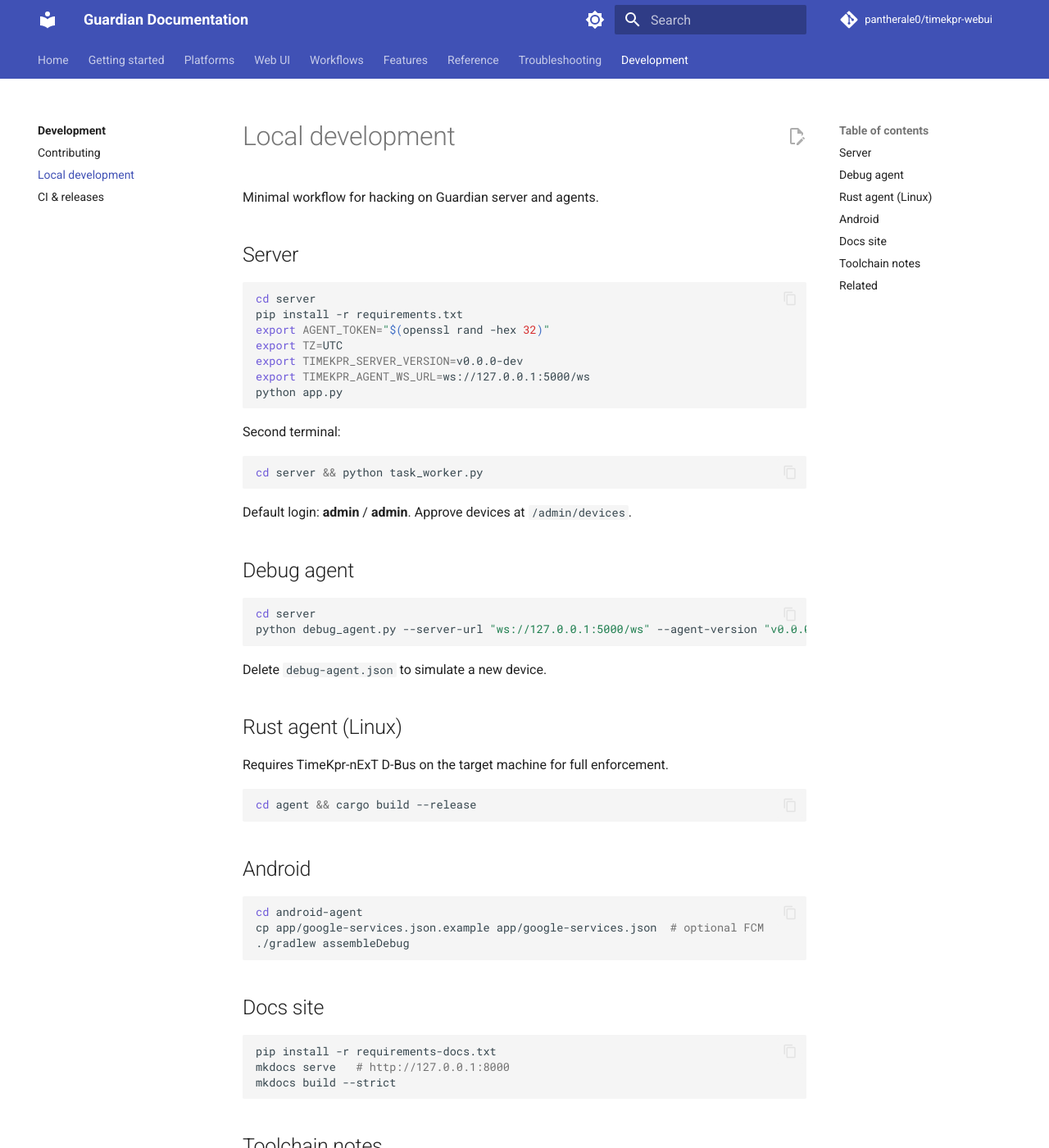
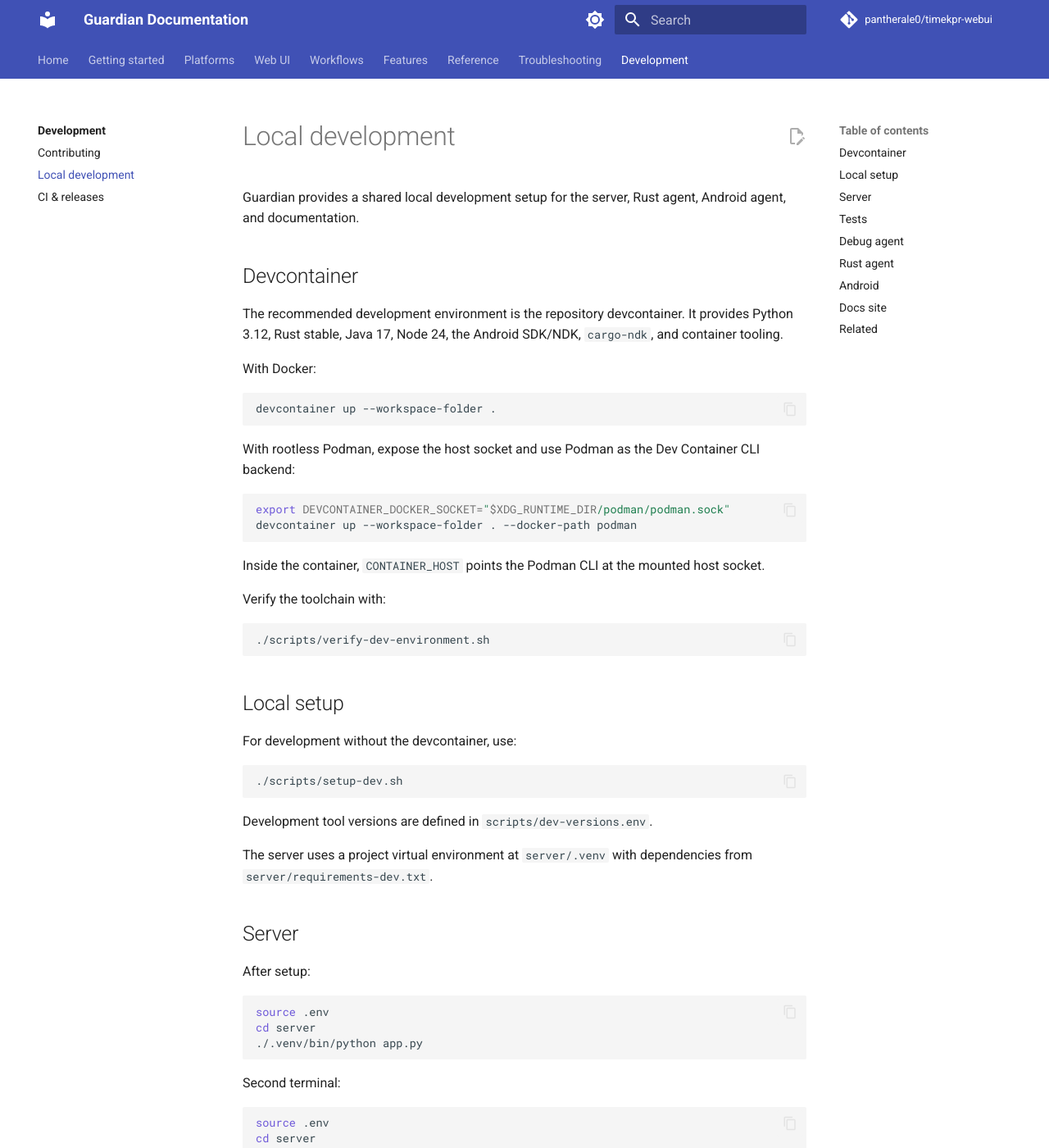
Before and after one commit to Guardian-Parental-Controls/docs, an MkDocs documentation site: the page built from docs/development/local-dev.md, in a window 1280 px wide and 1400 px high. Shown: the whole window at 82% size. Built offline with MkDocs 1.6.1 and Material for MkDocs 9.7.7, drawn with Linux system fonts in a browser that asks for light colours; comment, search, counter and statistics services are not loaded; the version menu is left out; some of the changed text lies outside the part shown.

Commit message:
dev: add portable development environment
Add a portable development environment for Docker and rootless Podman workflows across Linux, WSL2, and GitHub-oriented development.

- add Ubuntu 24.04 devcontainer with Python 3.12, Rust, Java 17, Node 24, Android SDK/NDK, cargo-ndk, Podman and Docker tooling
- centralize development tool versions in scripts/dev-versions.env
- align setup-dev.sh with the devcontainer toolchain and server/.venv
- add explicit server development/test dependencies
- enable parallel pytest execution with pytest-xdist
- exclude virtualenv contents from i18n usage scanning
- add development environment verification
- support a generic host container socket for rootless Podman

Validated with:
- 562 server tests passing in 18.75s
- cargo check
- Android Rust/NDK and UniFFI build
- Android assembleDebug
- mkdocs build --strict
- remote Podman access and server image build

````diff
--- a/docs/development/local-dev.md
+++ b/docs/development/local-dev.md
@@ -1,67 +1,124 @@
 # Local development
 
-Minimal workflow for hacking on Guardian server and agents.
+Guardian provides a shared local development setup for the server, Rust agent, Android agent, and documentation.
+
+## Devcontainer
+
+The recommended development environment is the repository devcontainer. It provides Python 3.12, Rust stable, Java 17, Node 24, the Android SDK/NDK, `cargo-ndk`, and container tooling.
+
+With Docker:
+
+```bash
+devcontainer up --workspace-folder .
+```
+
+With rootless Podman, expose the host socket and use Podman as the Dev Container CLI backend:
+
+```bash
+export DEVCONTAINER_DOCKER_SOCKET="$XDG_RUNTIME_DIR/podman/podman.sock"
+devcontainer up --workspace-folder . --docker-path podman
+```
+
+Inside the container, `CONTAINER_HOST` points the Podman CLI at the mounted host socket.
+
+Verify the toolchain with:
+
+```bash
+./scripts/verify-dev-environment.sh
+```
+
+## Local setup
+
+For development without the devcontainer, use:
+
+```bash
+./scripts/setup-dev.sh
+```
+
+Development tool versions are defined in `scripts/dev-versions.env`.
+
+The server uses a project virtual environment at `server/.venv` with dependencies from `server/requirements-dev.txt`.
 
 ## Server
 
+After setup:
+
 ```bash
+source .env
 cd server
-pip install -r requirements.txt
-export AGENT_TOKEN="$(openssl rand -hex 32)"
-export TZ=UTC
-export TIMEKPR_SERVER_VERSION=v0.0.0-dev
-export TIMEKPR_AGENT_WS_URL=ws://127.0.0.1:5000/ws
-python app.py
+./.venv/bin/python app.py
 ```
 
 Second terminal:
 
 ```bash
-cd server && python task_worker.py
+source .env
+cd server
+./.venv/bin/python task_worker.py
 ```
 
 Default login: **admin** / **admin**. Approve devices at `/admin/devices`.
 
+## Tests
+
+Run the server test suite in parallel:
+
+```bash
+source .env
+cd server
+TESTING=True ./.venv/bin/python -m pytest -q -n auto
+```
+
 ## Debug agent
 
 ```bash
+source .env
 cd server
-python debug_agent.py --server-url "ws://127.0.0.1:5000/ws" --agent-version "v0.0.0-dev"
+./.venv/bin/python debug_agent.py \
+  --server-url "ws://127.0.0.1:5000/ws" \
+  --agent-version "v0.0.0-dev"
 ```
 
 Delete `debug-agent.json` to simulate a new device.
 
-## Rust agent (Linux)
-
-Requires TimeKpr-nExT D-Bus on the target machine for full enforcement.
+## Rust agent
 
 ```bash
-cd agent && cargo build --release
+cargo check --manifest-path agent/Cargo.toml
 ```
+
+Full Linux enforcement requires TimeKpr-nExT D-Bus on the target machine.
 
 ## Android
 
+Build the native Rust library and generate the UniFFI Kotlin bindings first:
+
+```bash
+./scripts/android-native-build.sh
+```
+
+Then build the debug APK:
+
 ```bash
 cd android-agent
-cp app/google-services.json.example app/google-services.json  # optional FCM
-./gradlew assembleDebug
+./gradlew assembleDebug --no-daemon
 ```
 
 ## Docs site
 
 ```bash
-pip install -r requirements-docs.txt
-mkdocs serve   # http://127.0.0.1:8000
-mkdocs build --strict
+python3 -m venv .venv-docs
+.venv-docs/bin/python -m pip install -r requirements-docs.txt
+.venv-docs/bin/mkdocs serve
 ```
 
-## Toolchain notes
+Validate documentation changes with:
 
-- Python 3.12+ for local dev; Docker images may use newer Python
-- Rust **1.85+** required (edition 2024 manifest)
-- Android SDK + JDK 17 for Gradle builds
+```bash
+.venv-docs/bin/mkdocs build --strict
+```
 
 ## Related
 
-- [Contributing](contributing.md)
-- [Debug agent](../platforms/debug-agent.md)
+* [Contributing](contributing.md)
+* [Debug agent](../platforms/debug-agent.md)
````
Also changed, not shown: docs/development/contributing.md (+20 -15 lines).
